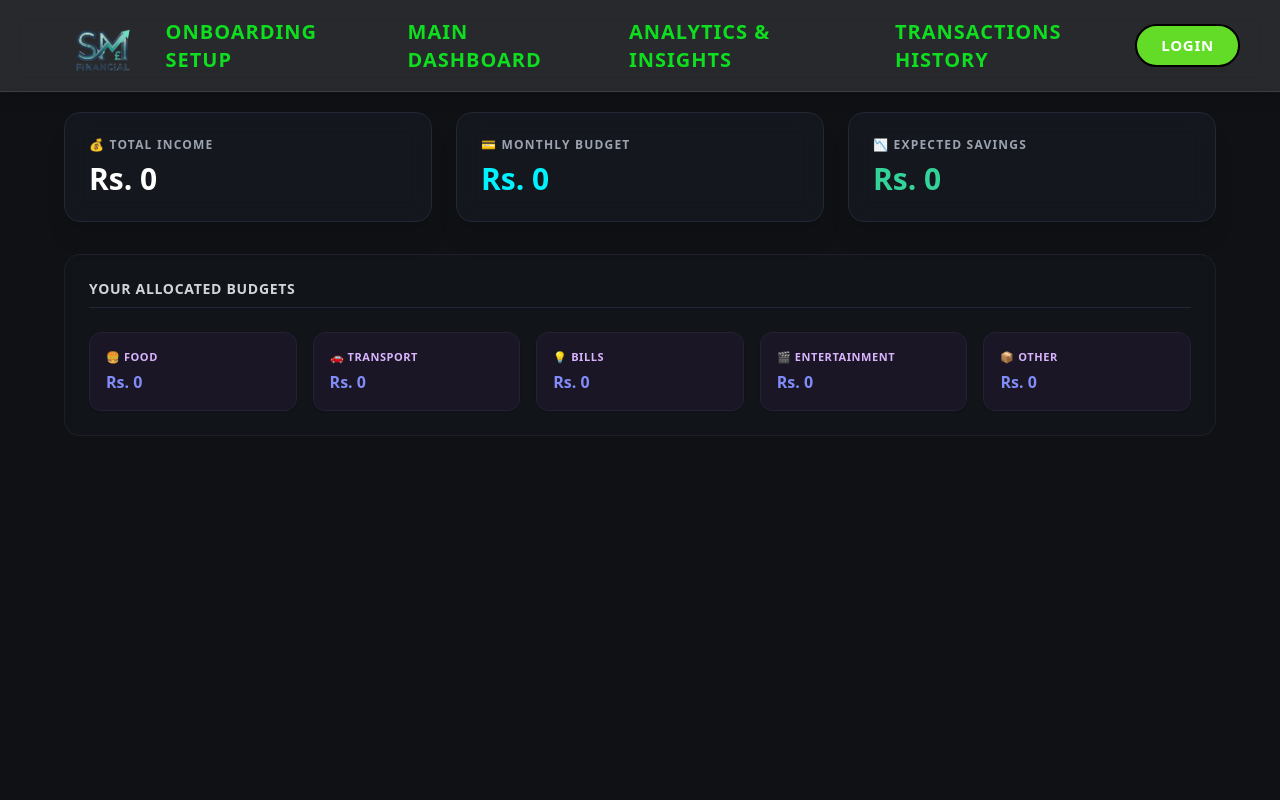
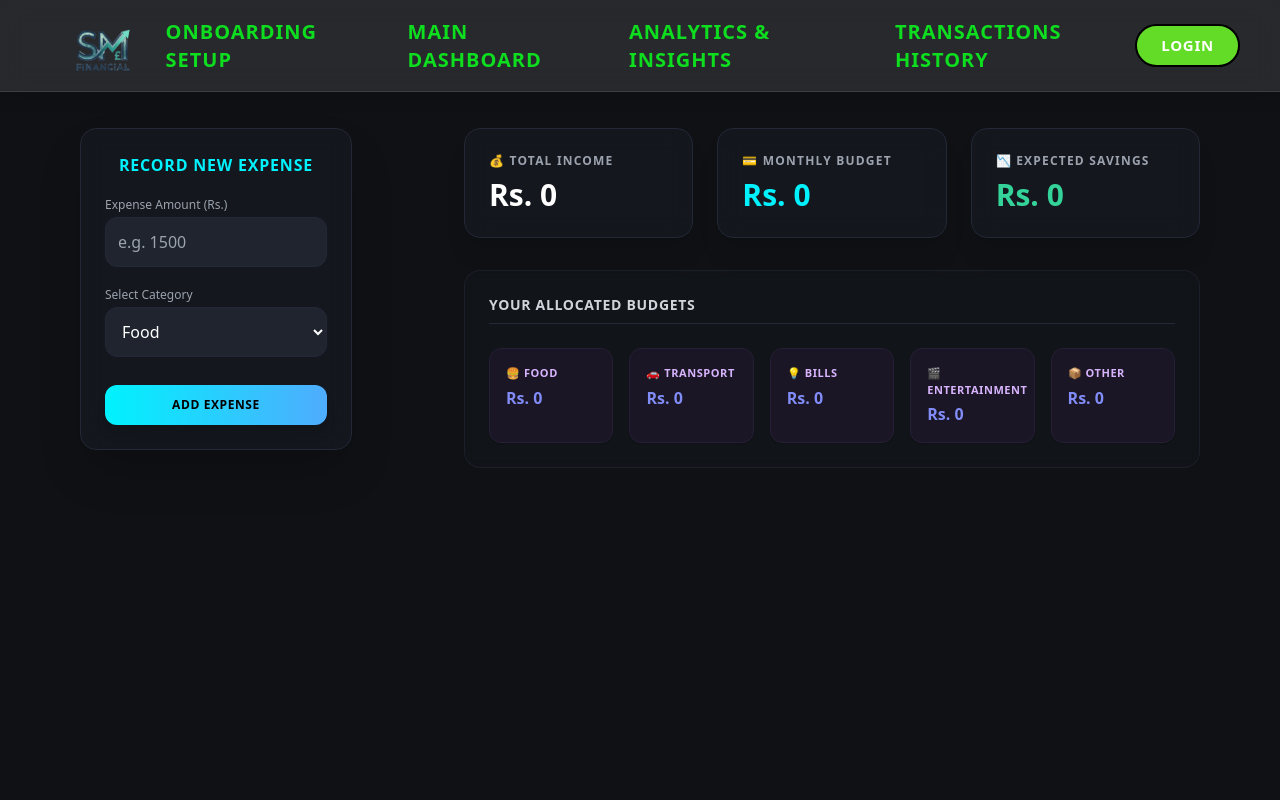
Before and after one commit to sashikmindaka1/MernFinancialTrackerApp, a React (Vite) app: page /MainDashboardPage in a window 1280 px wide. Shown: the top 800 px of the page. Built offline with nearby package versions, Linux system fonts and the light colour scheme.

Commit message:
finished getExpenses and dashboard first part

```diff
--- /dev/null
+++ b/src/components/GetExpenses.jsx
@@ -0,0 +1,108 @@
+import React, { useState } from "react";
+
+//  STEP 1: Destructuring all needed budget states and setters as Props
+function GetExpenses({
+  foodBudget, setFoodBudget,
+  transportBudget, setTransportBudget,
+  billsBudget, setBillsBudget,
+  entertainmentBudget, setEntertainmentBudget,
+  healthBudget, setHealthBudget,
+  otherBudget, setOtherBudget
+}) {
+
+  // Local states for form inputs
+  const [amount, setAmount] = useState("");
+  const [expenseCategory, setExpenseCategory] = useState("foodBudget");
+
+  //  STEP 2: Logic for handling expense submission
+  const handleExpenseSubmit = () => {
+    // Validation
+    if (!amount || Number(amount) <= 0) {
+      alert("Please enter a valid amount, ");
+      return;
+    }
+
+    const expenseNum = Number(amount);
+
+    //  STEP 3: Checking category and updating the parent state + localStorage
+    if (expenseCategory === "foodBudget") {
+      const updated = foodBudget - expenseNum;
+      setFoodBudget(updated);
+      localStorage.setItem("foodBudget", updated);
+    } else if (expenseCategory === "transportBudget") {
+      const updated = transportBudget - expenseNum;
+      setTransportBudget(updated);
+      localStorage.setItem("transportBudget", updated);
+    } else if (expenseCategory === "billsBudget") {
+      const updated = billsBudget - expenseNum;
+      setBillsBudget(updated);
+      localStorage.setItem("billsBudget", updated);
+    } else if (expenseCategory === "entertainmentBudget") {
+      const updated = entertainmentBudget - expenseNum;
+      setEntertainmentBudget(updated);
+      localStorage.setItem("entertainmentBudget", updated);
+    } else if (expenseCategory === "healthBudget") {
+      const updated = healthBudget - expenseNum;
+      setHealthBudget(updated);
+      localStorage.setItem("healthBudget", updated);
+    } else if (expenseCategory === "otherBudget") {
+      const updated = otherBudget - expenseNum;
+      setOtherBudget(updated);
+      localStorage.setItem("otherBudget", updated);
+    }
+
+    //  STEP 4: Clear input field after success
+    setAmount("");
+    alert("Expense added successfully! 🚀");
+  };
+
+  return (
+
+<div className="w-full p-6 bg-[#161920]/80 border border-[#232836] rounded-2xl shadow-2xl backdrop-blur-md">
+      <h3 className="text-base font-bold mb-5 text-[#00f2fe] uppercase tracking-wider text-center">
+         Record New Expense
+      </h3>
+
+      <div className="flex flex-col gap-5">
+        {/* Amount Input */}
+        <div>
+          <label className="text-xs text-gray-400 block mb-1 font-medium">Expense Amount (Rs.)</label>
+          <input
+            type="number"
+            placeholder="e.g. 1500"
+            value={amount}
+            onChange={(e) => setAmount(e.target.value)}
+            className="w-full bg-[#1f242f] border border-[#232836] p-3 rounded-xl text-white focus:outline-none focus:border-[#00f2fe] transition"
+          />
+        </div>
+
+        {/* Category Dropdown */}
+        <div>
+          <label className="text-xs text-gray-400 block mb-1 font-medium">Select Category</label>
+          <select
+            value={expenseCategory}
+            onChange={(e) => setExpenseCategory(e.target.value)}
+            className="w-full bg-[#1f242f] border border-[#232836] p-3 rounded-xl text-white focus:outline-none focus:border-[#00f2fe] transition cursor-pointer"
+          >
+            <option value="foodBudget"> Food</option>
+            <option value="transportBudget"> Transport</option>
+            <option value="billsBudget"> Bills</option>
+            <option value="entertainmentBudget"> Entertainment</option>
+            <option value="healthBudget"> Health</option>
+            <option value="otherBudget"> Other</option>
+          </select>
+        </div>
+
+        {/* Submit Button */}
+        <button
+          onClick={handleExpenseSubmit}
+          className="mt-2 w-full py-3 bg-gradient-to-r from-[#00f2fe] to-[#4facfe] text-black font-bold rounded-xl hover:opacity-90 transition shadow-lg uppercase text-xs tracking-wider"
+        >
+          Add Expense
+        </button>
+      </div>
+    </div>
+  );
+}
+
+export default GetExpenses;
--- a/src/pages/MainDashboardPage.jsx
+++ b/src/pages/MainDashboardPage.jsx
@@ -1,12 +1,14 @@
 import { useState, useEffect } from "react";
 import BudgetShow from "../components/BudgetShow";
-
+import GetExpenses from "../components/GetExpenses";
 
 function MainDashboardPage() {
-
+  // --- FINANCIAL STATES ---
+  // Core financial tracking metrics
   const [income, setIncome] = useState(0);
   const [budget, setBudget] = useState(0);
 
+  // Category-specific budget allocations
   const [foodBudget, setFoodBudget] = useState(0);
   const [transportBudget, setTransportBudget] = useState(0);
   const [billsBudget, setBillsBudget] = useState(0);
@@ -14,8 +16,10 @@ function MainDashboardPage() {
   const [healthBudget, setHealthBudget] = useState(0);
   const [otherBudget, setOtherBudget] = useState(0);
 
+  // --- LOAD DATA FROM LOCALSTORAGE ---
+  // Runs once on component mount to retrieve previously saved financial records
   useEffect(() => {
-    const savedIncome = localStorage.getItem("userIncome")
+    const savedIncome = localStorage.getItem("userIncome");
     const savedBudget = localStorage.getItem("userBudget");
     const savedFood = localStorage.getItem("foodBudget");
     const savedTransport = localStorage.getItem("transportBudget");
@@ -24,7 +28,7 @@ function MainDashboardPage() {
     const savedHealth = localStorage.getItem("healthBudget");
     const savedOther = localStorage.getItem("otherBudget");
 
-
+    // Convert strings from localStorage to Numbers before updating React states
     if (savedIncome) setIncome(Number(savedIncome));
     if (savedBudget) setBudget(Number(savedBudget));
     if (savedFood) setFoodBudget(Number(savedFood));
@@ -35,12 +39,35 @@ function MainDashboardPage() {
     if (savedOther) setOtherBudget(Number(savedOther));
   }, []);
 
+  // Calculate Savings dynamically based on current Income and Budget states
   const saving = income - budget;
 
+  return (
+    // 💡 Changed from pt-32 to pt-40 to completely fix the overlapping fixed navbar bug
+   <div className="pt-40 p-4 md:p-8 bg-[#0f1115] min-h-screen text-white w-full">
 
-  return (
-    <div className="pt-28 p-6 bg-[#0f1115] min-h-screen text-white">
+    {/* 🚨 `max-w-7xl mx-auto` අයින් කරලා, පිටුවේ කෙළවරටම යන්න `w-full px-4 md:px-12` දැම්මා */}
+    <div className="w-full px-4 md:px-12 mt-8">
 
+      {/* 💻 PREMIUM GRID LAYOUT - Now takes 100% width of the screen */}
+      <div className="grid grid-cols-1 lg:grid-cols-3 gap-8 items-start w-full">
+
+        {/* ⬅️ LEFT COLUMN: EXPENSE TRANSACTION FORM */}
+        {/* 💡 `flex justify-start w-full` දැම්මම මේක වම් කෙළවරටම ඇලිලා හිටිනවා */}
+        <div className="lg:col-span-1 order-2 lg:order-1 lg:pt-16 flex justify-start w-full lg:pr-20">
+            <GetExpenses
+              foodBudget={foodBudget} setFoodBudget={setFoodBudget}
+              transportBudget={transportBudget} setTransportBudget={setTransportBudget}
+              billsBudget={billsBudget} setBillsBudget={setBillsBudget}
+              entertainmentBudget={entertainmentBudget} setEntertainmentBudget={setEntertainmentBudget}
+              healthBudget={healthBudget} setHealthBudget={setHealthBudget}
+              otherBudget={otherBudget} setOtherBudget={setOtherBudget}
+            />
+          </div>
+
+          {/* ➡️ RIGHT COLUMN: REAL-TIME FINANCIAL CARDS (Takes 2 Parts of the Grid) */}
+          {/* Responsive ordering forces this to display at the very top on mobile devices */}
+          <div className="lg:col-span-2 order-1 lg:order-2 lg:pt-16">
             <BudgetShow
               income={income}
               budget={budget}
@@ -52,8 +79,13 @@ function MainDashboardPage() {
               healthBudget={healthBudget}
               otherBudget={otherBudget}
             />
+          </div>
 
+        </div> {/* Grid End */}
 
       </div>
-  )
-} export default MainDashboardPage;
+    </div>
+  );
+}
+
+export default MainDashboardPage;
```
Lines whose indentation alone changed are shown as unchanged.
